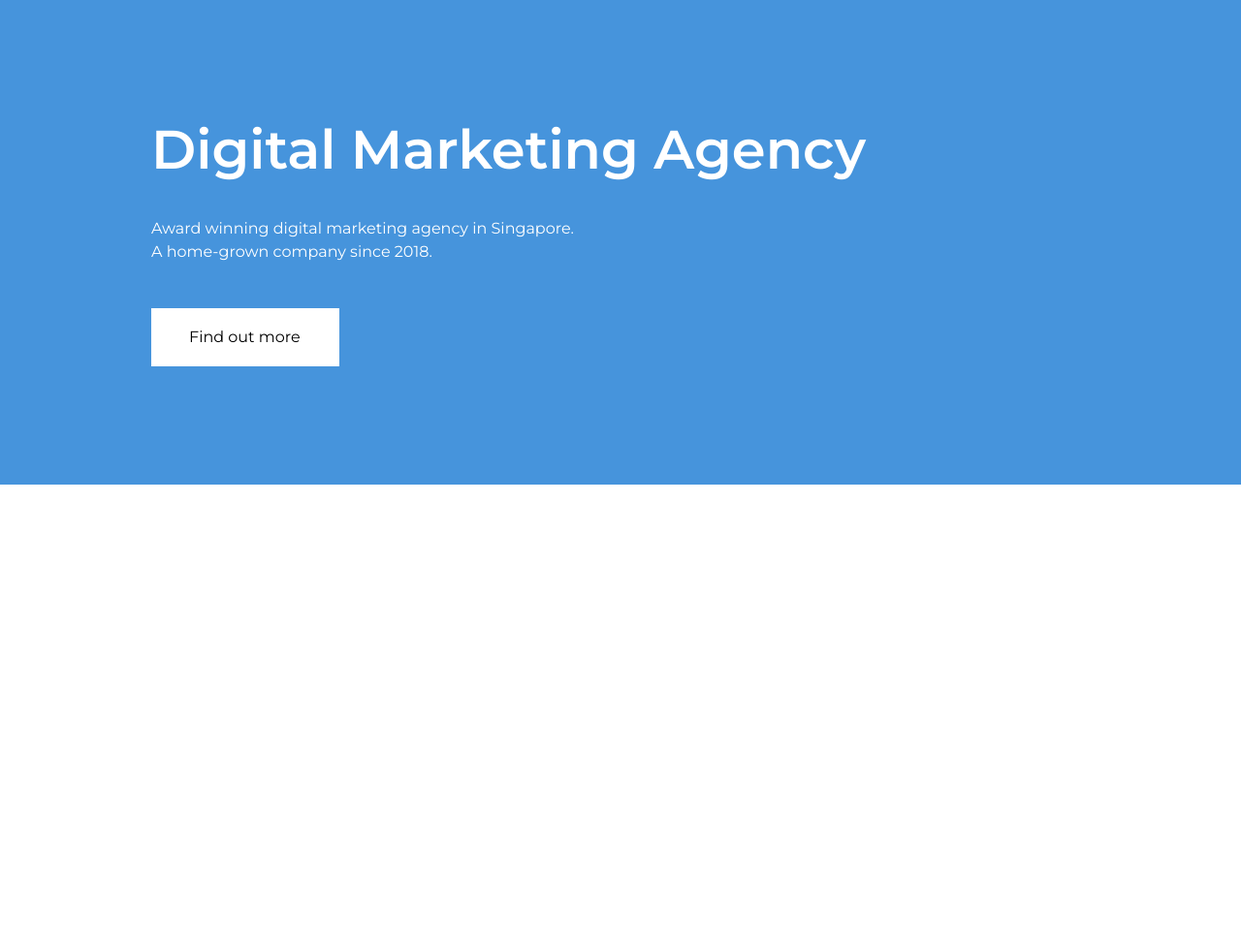
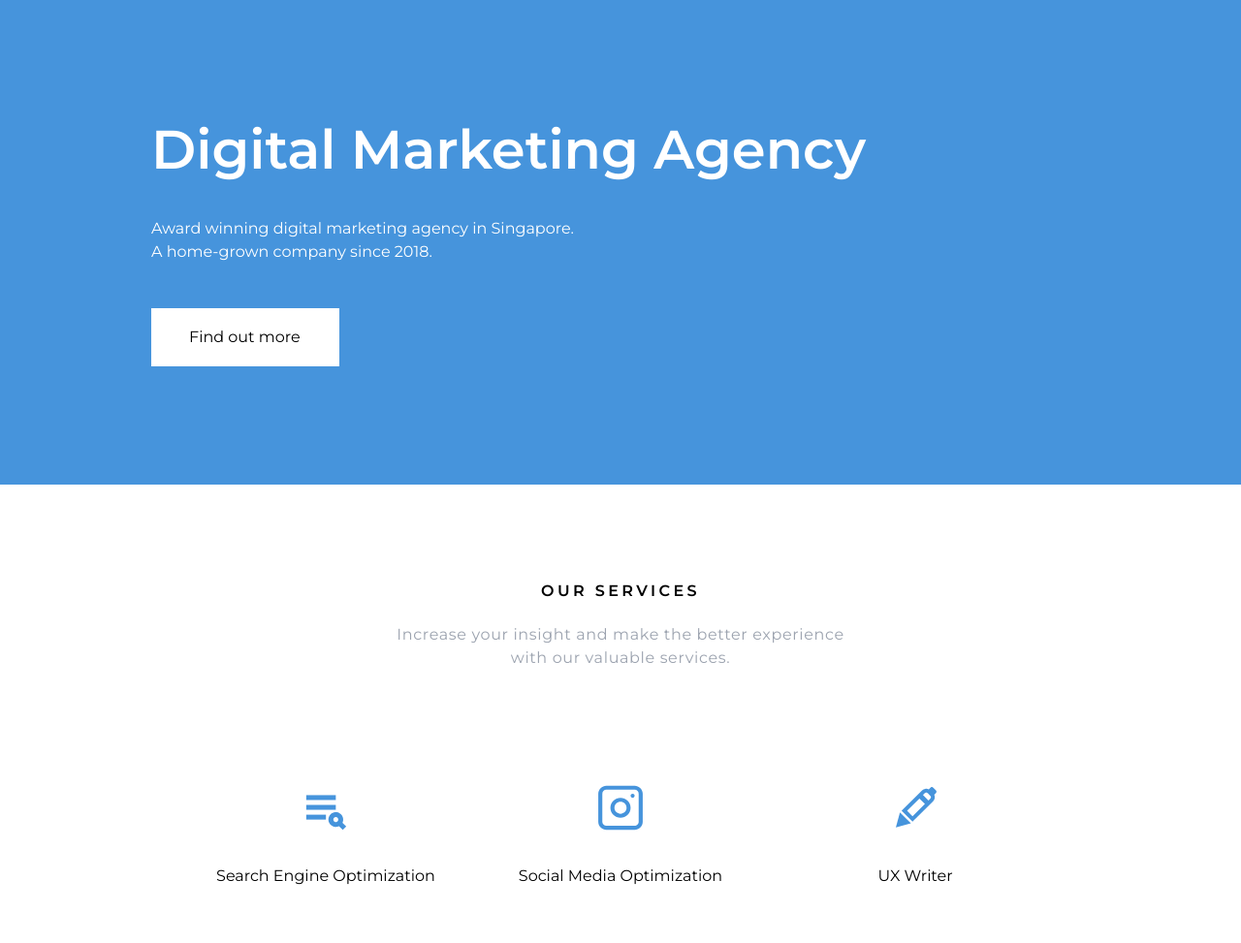
Before and after one commit to vsamura/Digital-Marketing-Agency, a plain HTML site: page index.html in a window 1280 px wide. Shown: the whole page at 97% size. Before the commit the page ends 800 px from the top, so only its background shows below. Drawn offline with Linux system fonts and the light colour scheme.

Commit message:
add services

```diff
--- a/css/style.css
+++ b/css/style.css
@@ -35,13 +35,67 @@ body{
     text-decoration: none;
 }
 
+.blok {
+    margin: 0 auto;
+    text-align: center;
+}
+.blok-h2 {
+    font-weight: 600;
+    font-size: 16px;
+    letter-spacing: 0.21em;
+    color: #000;
+    text-transform: uppercase;
+    padding-bottom: 24px;
+}
+.blok-p {
+    display: inline-block;
+    font-size: 16px;
+    line-height: 150%;
+    letter-spacing: 0.04em;
+    color: #9ca3af;
+    max-width: 465px;
+}
+
+.services {
+    padding-top: 100px;
+    padding-bottom: 60px;
+}
+.services-flex-box {
+    display: flex;
+    gap: 24px;
+    justify-content: center;
+    padding-top: 79px;
+}
+.services-flex-item {
+    max-width: 280px;
+    width: 100%;
+    display: flex;
+    flex-direction: column;
+    justify-content: space-between;
+}
+.services-img {
+    align-self: center;
+    padding-top: 38px;
+    padding-bottom: 25px;
+}
+.services-flex-p {
+    align-self: center;
+}
+
+
 
 @media screen and (max-width: 1200px){
     .header .container{
         padding: 120px 30px 122px;
     }
 }
-@media screen and (max-width: 992px){}
+@media screen and (max-width: 992px){
+    .services-flex-box {
+        flex-direction: column;
+        align-items: center;
+        padding-top: 10px;
+    }
+}
 @media screen and (max-width: 768px){}
 @media screen and (max-width: 576px){
     .header .container{
@@ -50,4 +104,8 @@ body{
     .header-h1 {
         font-size: 40px;
     }
+    .blok-p {
+        padding-left: 20px;
+        padding-right: 20px;
+    }
 }
--- a/index.html
+++ b/index.html
@@ -18,5 +18,28 @@
         <a class="header-btn" href="#">Find out more</a>
       </div>
     </header>
+
+    <section class="services">
+      <div class="container">
+        <div class="blok">
+          <h2 class="blok-h2">Our services</h2>
+          <p class="blok-p">Increase your insight and make the better experience with our  valuable services.</p>
+        </div>
+        <div class="services-flex-box">
+          <div class="services-flex-item">
+            <img class="services-img" src="img/search.svg" alt="Search Engine Optimization">
+            <p class="services-flex-p">Search Engine Optimization</p>
+          </div>
+          <div class="services-flex-item">
+            <img class="services-img" src="img/instagram.svg" alt="Social Media Optimization">
+            <p class="services-flex-p">Social Media Optimization</p>
+          </div>
+          <div class="services-flex-item">
+            <img class="services-img" src="img/pen.svg" alt="UX Writer">
+            <p class="services-flex-p">UX Writer</p>
+          </div>
+        </div>
+      </div>
+    </section>
   </body>
 </html>
```
